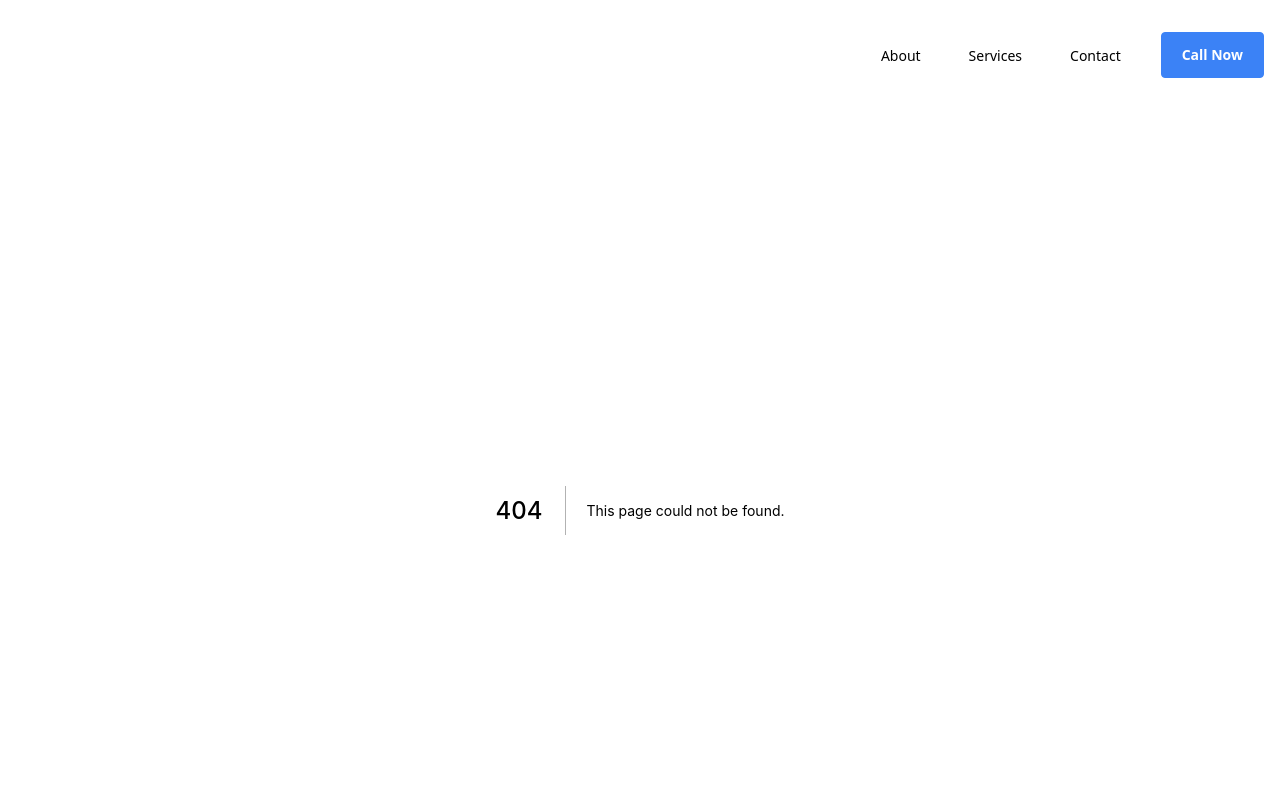
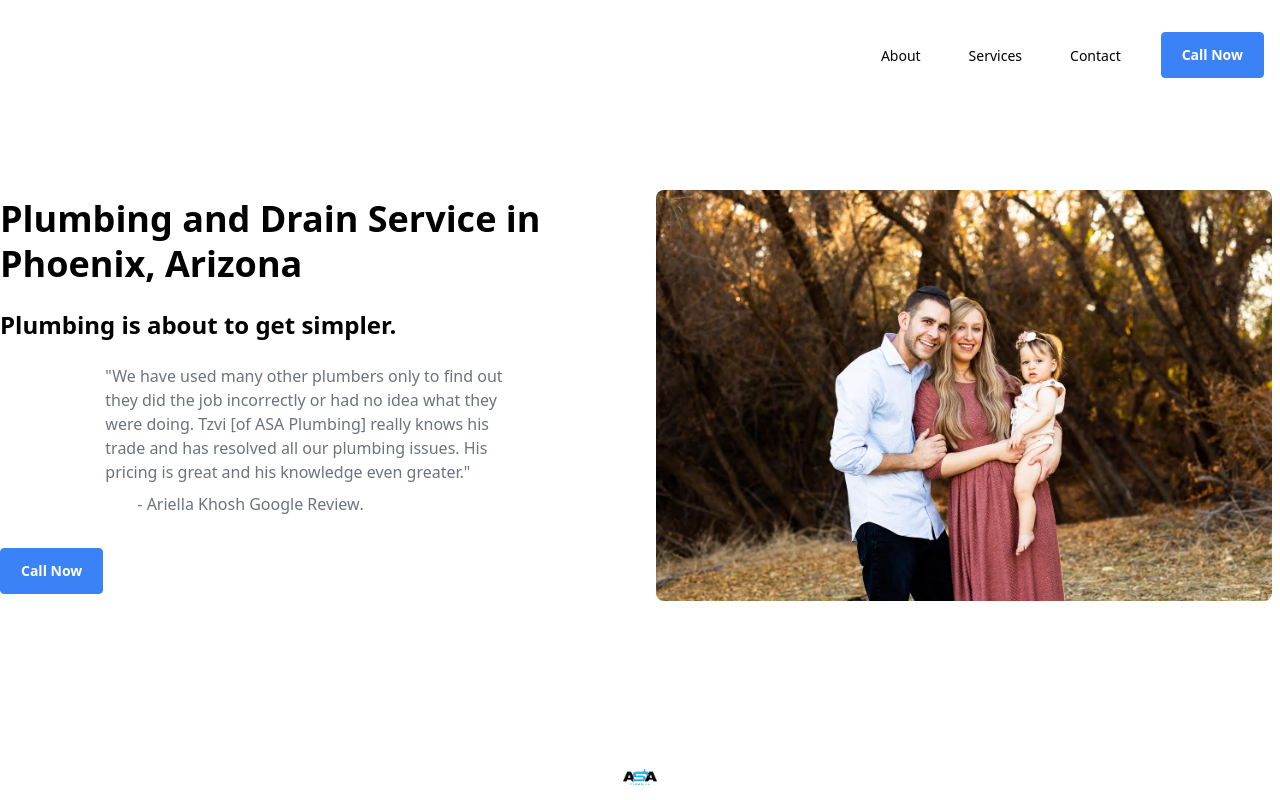
Before and after one commit to idssolutions/asaplumbing, a Next.js app: page /about in a window 1280 px wide. Before the commit this address had no page. Shown: the top 800 px of the page. Built offline with nearby package versions, Linux system fonts and the light colour scheme.

Commit message:
added about page calling current about component have not adjusted routing

```diff
--- /dev/null
+++ b/pages/about.tsx
@@ -0,0 +1,9 @@
+import About from "../components/About";
+
+export default function aboutPage() {
+  return (
+    <>
+      <About />
+    </>
+  );
+}
```
